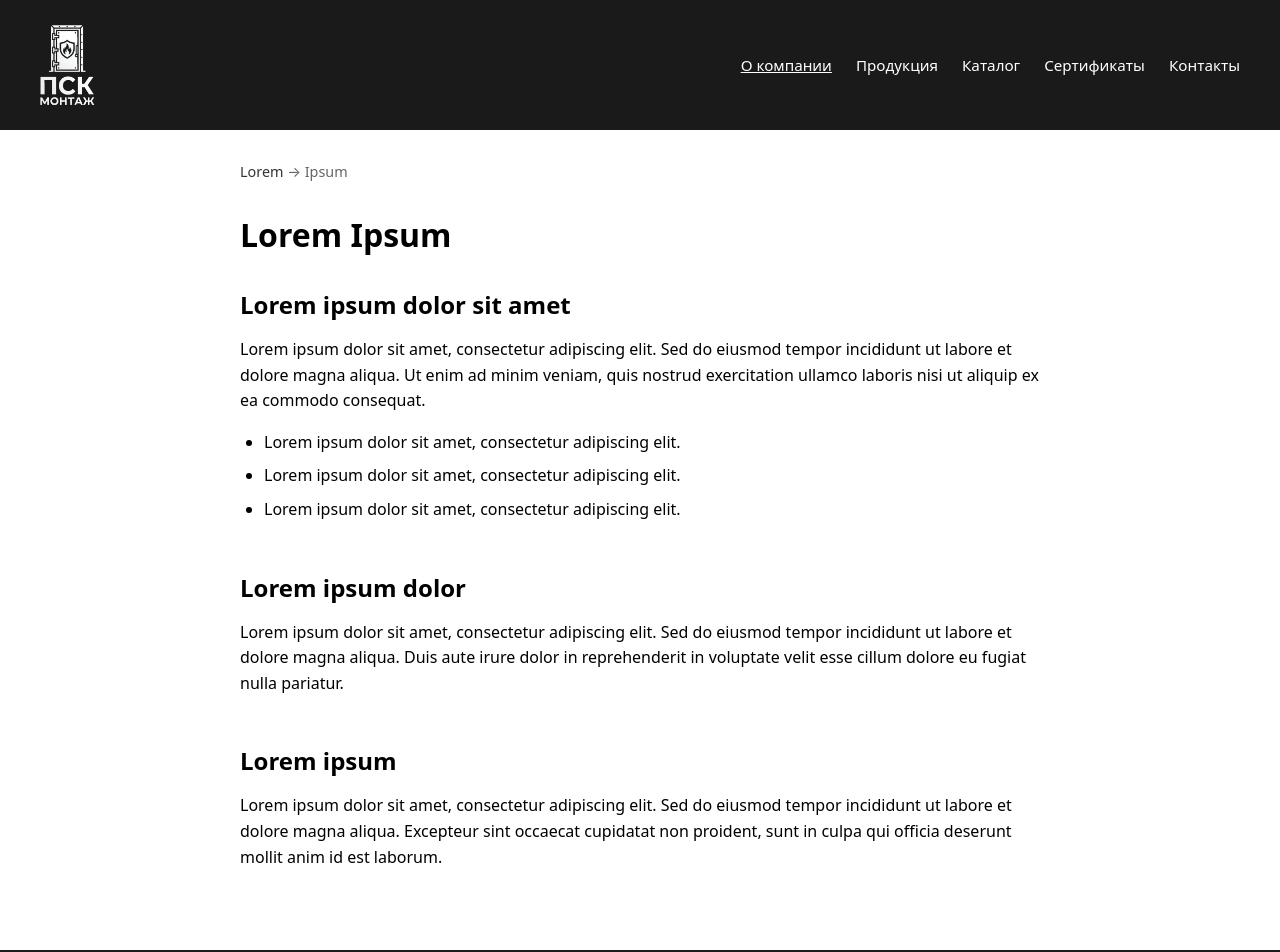
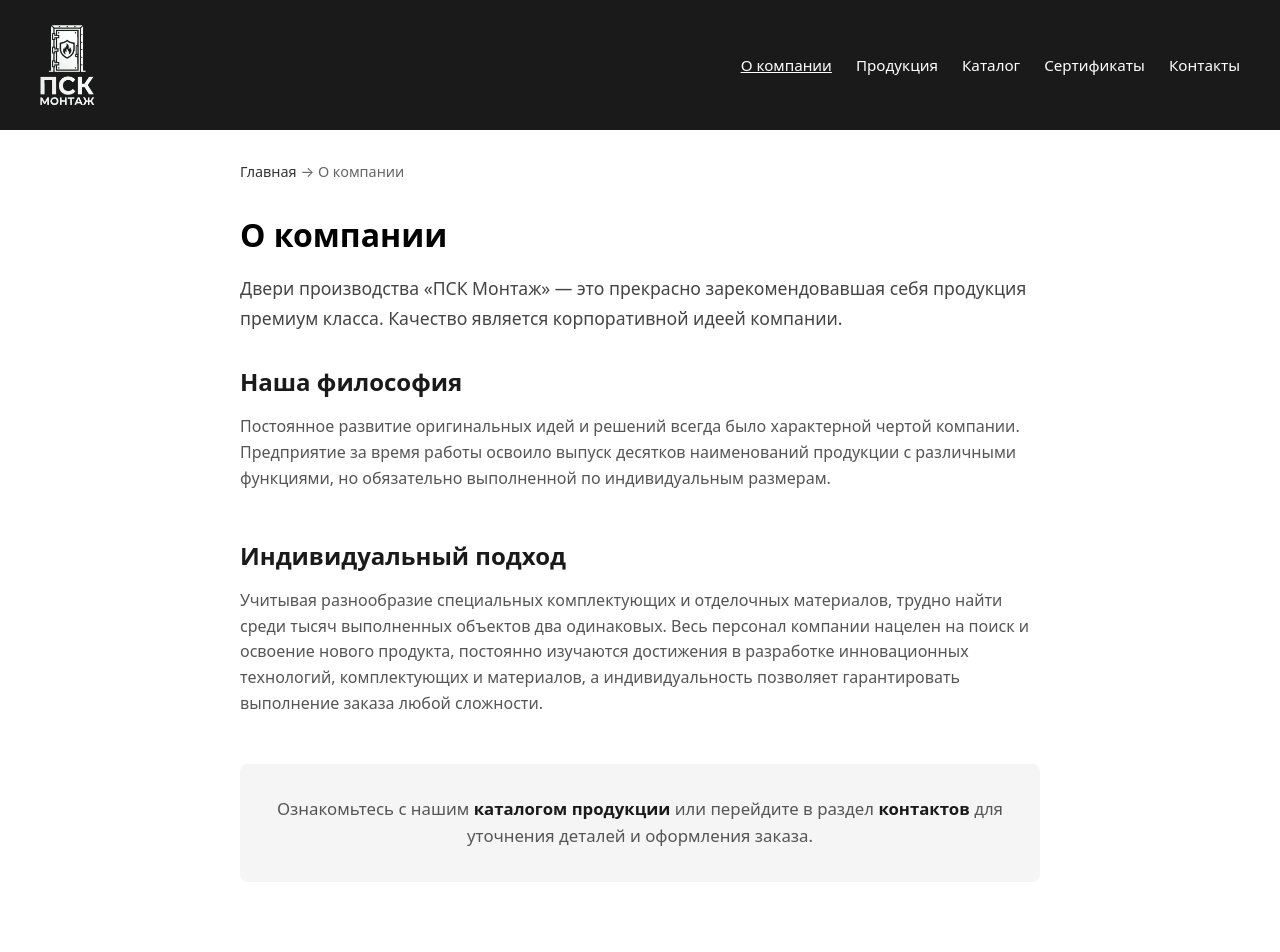
Before and after one commit to GeorgeSalari/psk_vue, a Vue app: page /about in a window 1280 px wide. Shown: the top 952 px of the page. Built offline with nearby package versions, Linux system fonts and the light colour scheme.

Commit message:
add contacts and about

```diff
--- a/src/views/AboutView.vue
+++ b/src/views/AboutView.vue
@@ -2,36 +2,34 @@
   <AppLayout>
     <div class="page-content">
       <div class="breadcrumb">
-        <router-link to="/">Lorem</router-link>
+        <router-link to="/">Главная</router-link>
         <span> → </span>
-        <span>Ipsum</span>
+        <span>О компании</span>
       </div>
 
-      <h1 class="page-title">Lorem Ipsum</h1>
+      <h1 class="page-title">О компании</h1>
+
+      <p class="intro-text">
+        Двери производства «ПСК Монтаж» — это прекрасно зарекомендовавшая себя продукция премиум класса. Качество является корпоративной идеей компании.
+      </p>
 
       <section class="content-section">
-        <h2>Lorem ipsum dolor sit amet</h2>
+        <h2>Наша философия</h2>
         <p>
-          Lorem ipsum dolor sit amet, consectetur adipiscing elit. Sed do eiusmod tempor incididunt ut labore et dolore magna aliqua. Ut enim ad minim veniam, quis nostrud exercitation ullamco laboris nisi ut aliquip ex ea commodo consequat.
-        </p>
-        <ul>
-          <li>Lorem ipsum dolor sit amet, consectetur adipiscing elit.</li>
-          <li>Lorem ipsum dolor sit amet, consectetur adipiscing elit.</li>
-          <li>Lorem ipsum dolor sit amet, consectetur adipiscing elit.</li>
-        </ul>
-      </section>
-
-      <section class="content-section">
-        <h2>Lorem ipsum dolor</h2>
-        <p>
-          Lorem ipsum dolor sit amet, consectetur adipiscing elit. Sed do eiusmod tempor incididunt ut labore et dolore magna aliqua. Duis aute irure dolor in reprehenderit in voluptate velit esse cillum dolore eu fugiat nulla pariatur.
+          Постоянное развитие оригинальных идей и решений всегда было характерной чертой компании. Предприятие за время работы освоило выпуск десятков наименований продукции с различными функциями, но обязательно выполненной по индивидуальным размерам.
         </p>
       </section>
 
       <section class="content-section">
-        <h2>Lorem ipsum</h2>
+        <h2>Индивидуальный подход</h2>
         <p>
-          Lorem ipsum dolor sit amet, consectetur adipiscing elit. Sed do eiusmod tempor incididunt ut labore et dolore magna aliqua. Excepteur sint occaecat cupidatat non proident, sunt in culpa qui officia deserunt mollit anim id est laborum.
+          Учитывая разнообразие специальных комплектующих и отделочных материалов, трудно найти среди тысяч выполненных объектов два одинаковых. Весь персонал компании нацелен на поиск и освоение нового продукта, постоянно изучаются достижения в разработке инновационных технологий, комплектующих и материалов, а индивидуальность позволяет гарантировать выполнение заказа любой сложности.
+        </p>
+      </section>
+
+      <section class="content-section cta-section">
+        <p class="cta-text">
+          Ознакомьтесь с нашим <router-link to="/catalog">каталогом продукции</router-link> или перейдите в раздел <router-link to="/contacts">контактов</router-link> для уточнения деталей и оформления заказа.
         </p>
       </section>
     </div>
@@ -39,11 +37,12 @@
 </template>
 
 <script lang="ts">
+import { defineComponent } from "vue";
 import AppLayout from "@/components/AppLayout.vue";
 
-export default {
+export default defineComponent({
   components: { AppLayout },
-};
+});
 </script>
 
 <style lang="scss" scoped>
@@ -70,6 +69,13 @@ export default {
 
 .page-title {
   font-size: 2rem;
+  margin-bottom: 0.5rem;
+}
+
+.intro-text {
+  font-size: 1.1rem;
+  line-height: 1.7;
+  color: #444;
   margin-bottom: 2rem;
 }
 
@@ -79,19 +85,44 @@ export default {
   h2 {
     font-size: 1.5rem;
     margin-bottom: 1rem;
+    color: #1a1a1a;
   }
 
   p {
     line-height: 1.6;
     margin-bottom: 1rem;
+    color: #555;
   }
 
   ul {
     padding-left: 1.5rem;
 
     li {
-      margin-bottom: 0.5rem;
+      margin-bottom: 0.75rem;
       line-height: 1.6;
+      color: #555;
+    }
+  }
+}
+
+.cta-section {
+  padding: 2rem;
+  background: #f5f5f5;
+  border-radius: 8px;
+
+  .cta-text {
+    margin: 0;
+    text-align: center;
+    font-size: 1.05rem;
+
+    a {
+      color: #1a1a1a;
+      font-weight: 600;
+      text-decoration: none;
+
+      &:hover {
+        text-decoration: underline;
+      }
     }
   }
 }
--- a/src/views/ContactsView.vue
+++ b/src/views/ContactsView.vue
@@ -2,18 +2,28 @@
   <AppLayout>
     <div class="page-content">
       <div class="breadcrumb">
-        <router-link to="/">Lorem</router-link>
+        <router-link to="/">Главная</router-link>
         <span> → </span>
-        <span>Consect</span>
+        <span>Контакты</span>
       </div>
 
-      <h1 class="page-title">Lorem ipsum dolor sit amet</h1>
+      <h1 class="page-title">Контакты</h1>
 
       <div class="contacts-grid">
         <div class="contact-info">
-          <h2>Lorem "Ipsum Dolor"</h2>
-          <p><a href="#">+0 (000) 000-00-00</a></p>
-          <p><a href="#">lorem@ipsum.dolor</a></p>
+          <h2>Завод стальных дверей «ПСК Монтаж»</h2>
+          <p>Республика Адыгея, хутор Новый Сад, ул. Дорожная, 1</p>
+          <p>ИНН 2312338712, КПП 231201001</p>
+          <p>
+            <a href="tel:+79180301137">8 (918) 030-11-37</a>,
+            <a href="tel:+79627667256">8 (962) 766-72-56</a>
+          </p>
+          <p>
+            <a href="mailto:PSKMontag23@yandex.ru">PSKMontag23@yandex.ru</a>
+          </p>
+          <p>
+            <a href="https://PSK-montag.ru" target="_blank" rel="noopener noreferrer">PSK-montag.ru</a>
+          </p>
         </div>
 
         <form class="contact-form" @submit.prevent>
--- a/vue.config.js
+++ b/vue.config.js
@@ -3,6 +3,7 @@ module.exports = defineConfig({
   devServer: {
     port: 8080,
     allowedHosts: ["all"],
+    historyApiFallback: true,
   },
   configureWebpack: {
     watchOptions: {
```
